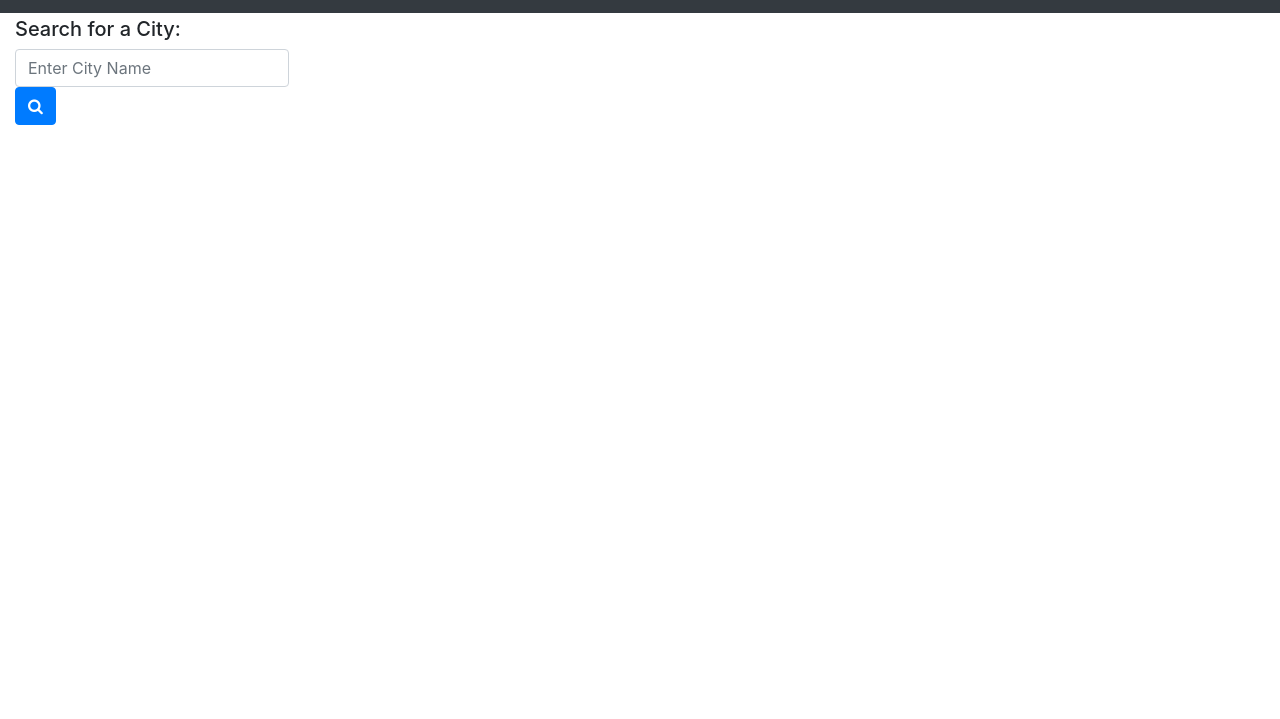
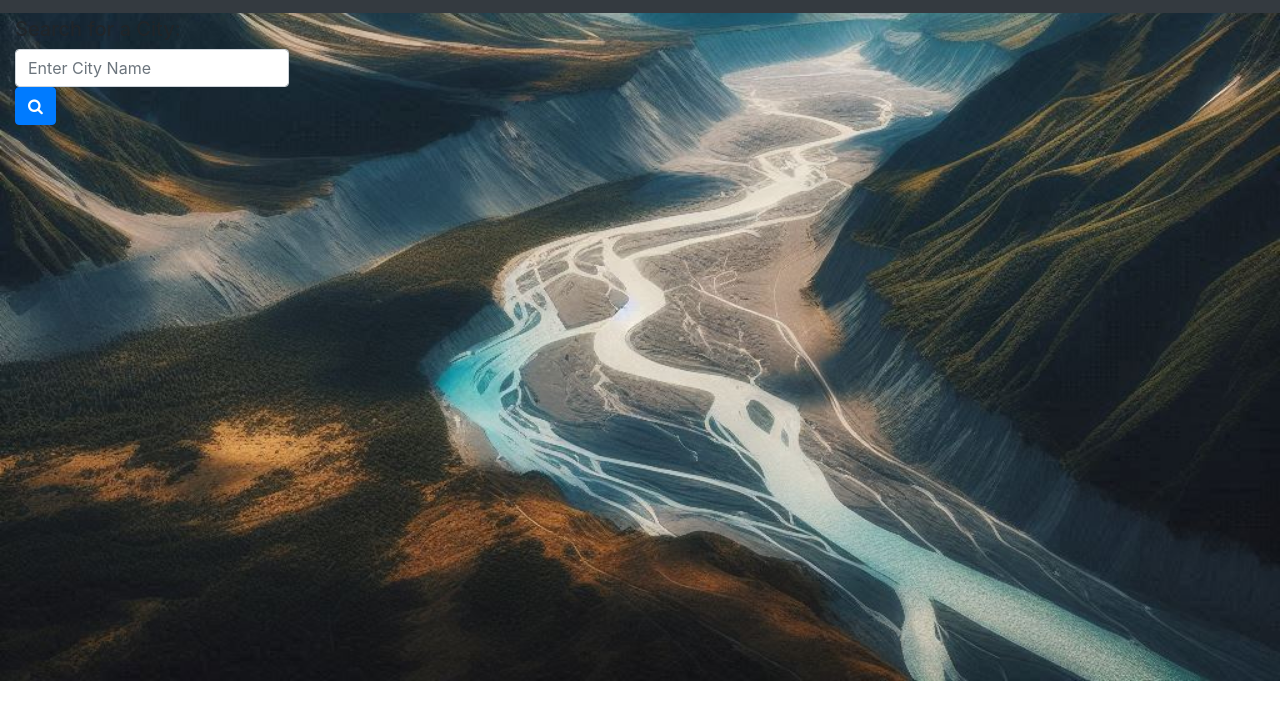
Before and after one commit to hallkr86/weather-app-kh, a plain HTML site: page index.html in a window 1280 px wide. Shown: the part 59-778 px from the top of the page. Drawn offline with nearby package versions, Linux system fonts and the light colour scheme.

Commit message:
made another change to ge my background image in github pages

```diff
--- a/style.css
+++ b/style.css
@@ -1,5 +1,5 @@
 body{
-    background-image: "../images/_1a45d613-c7cc-4dbf-b5d9-04b922ca0fe8.jpg";
+    background-image: url("./images/_1a45d613-c7cc-4dbf-b5d9-04b922ca0fe8.jpg");
     background-position: center;
     background-repeat: no-repeat;
     background-size: cover;
```
